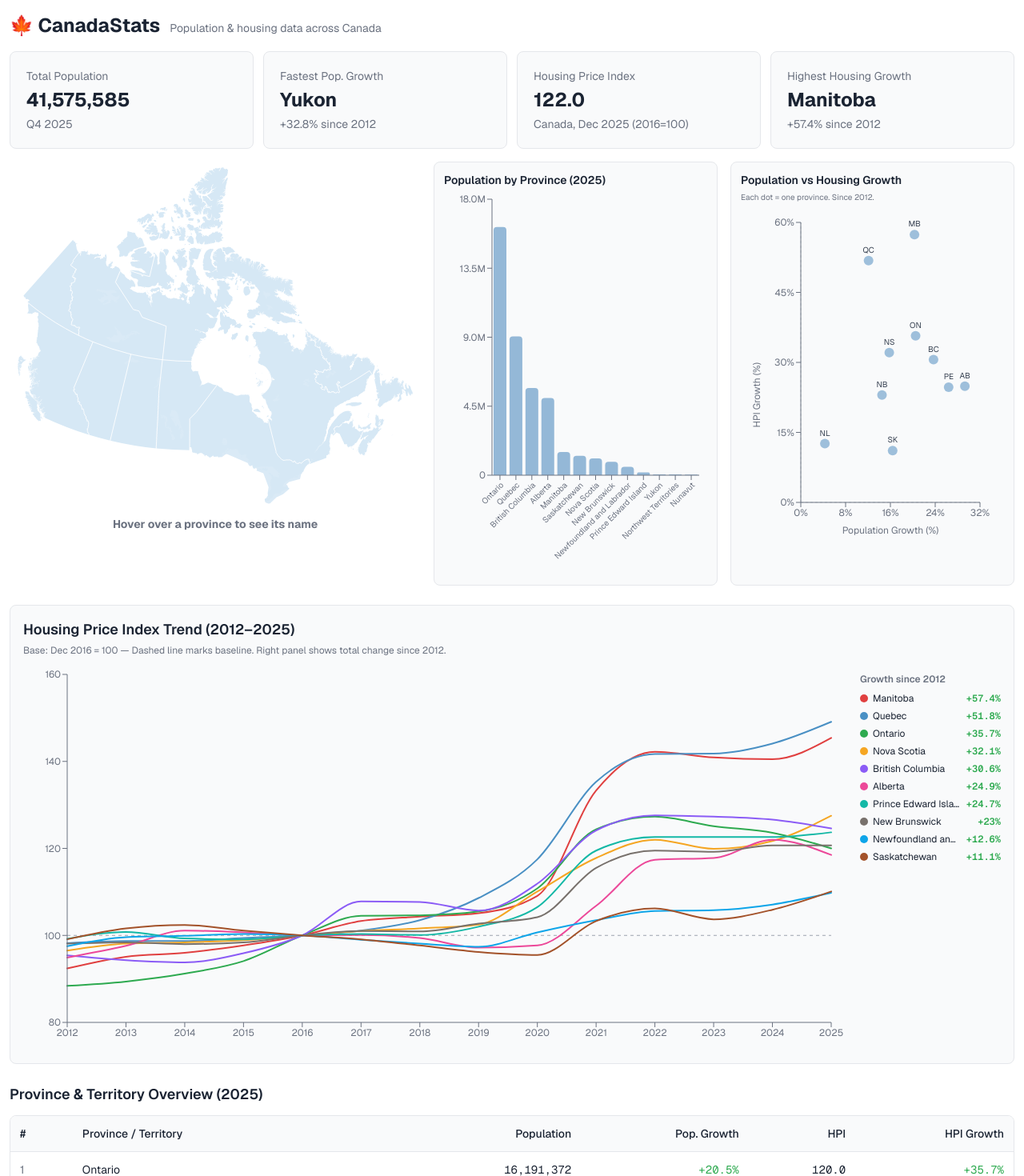
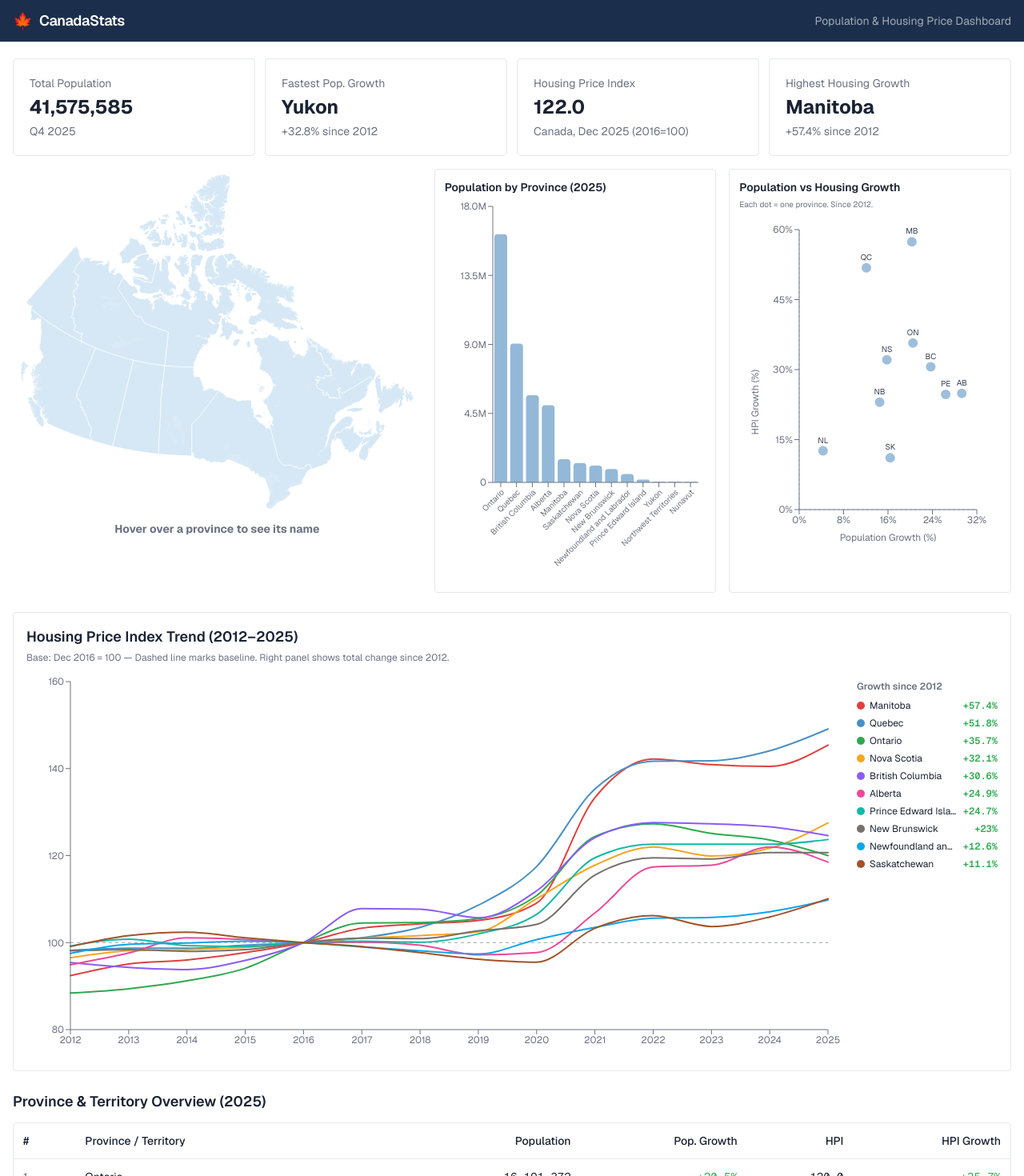
Before and after one commit to Mik-watanabe/province-data-dashboard, a Next.js app: page / in a window 1280 px wide. Shown: the top 1470 px of the page at 80% size. Built offline with nearby package versions, Linux system fonts and the light colour scheme.

Commit message:
change header layout

```diff
--- a/app/components/InteractiveSection.tsx
+++ b/app/components/InteractiveSection.tsx
@@ -26,13 +26,13 @@ export default function InteractiveSection({
       </div>
 
       <div className="lg:col-span-7 grid grid-cols-1 gap-4 md:grid-cols-2">
-        <div className="rounded-lg border border-card-border bg-card-bg p-3">
+        <div className="rounded border border-card-border bg-card-bg p-3">
           <h2 className="mb-1 text-sm font-semibold">
             Population by Province ({year})
           </h2>
           <PopulationBarChart data={provinces} highlightedProvince={hoveredProvince} />
         </div>
-        <div className="rounded-lg border border-card-border bg-card-bg p-3">
+        <div className="rounded border border-card-border bg-card-bg p-3">
           <h2 className="mb-1 text-sm font-semibold">
             Population vs Housing Growth
           </h2>
--- a/app/components/SummaryCard.tsx
+++ b/app/components/SummaryCard.tsx
@@ -12,7 +12,7 @@ export default function SummaryCard({
   comingSoon = false,
 }: SummaryCardProps) {
   return (
-    <div className="rounded-lg border border-card-border bg-card-bg p-5">
+    <div className="rounded border border-card-border bg-card-bg p-5">
       <p className="text-sm text-muted">{title}</p>
       {comingSoon ? (
         <p className="mt-2 text-lg text-muted italic">Coming Soon</p>
--- a/app/globals.css
+++ b/app/globals.css
@@ -6,8 +6,10 @@
   --accent: #ff0000;
   --accent-light: #fff0f0;
   --card-border: #e5e7eb;
-  --card-bg: #f9fafb;
+  --card-bg: #ffffff;
   --muted: #6b7280;
+  --nav-bg: #1b2e4b;
+  --nav-fg: #ffffff;
 }
 
 @theme inline {
@@ -18,6 +20,8 @@
   --color-card-border: var(--card-border);
   --color-card-bg: var(--card-bg);
   --color-muted: var(--muted);
+  --color-nav-bg: var(--nav-bg);
+  --color-nav-fg: var(--nav-fg);
   --font-sans: var(--font-geist-sans);
   --font-mono: var(--font-geist-mono);
 }
--- a/app/layout.tsx
+++ b/app/layout.tsx
@@ -27,6 +27,17 @@ export default function RootLayout({
       <body
         className={`${geistSans.variable} ${geistMono.variable} antialiased`}
       >
+        <nav className="border-b border-card-border bg-nav-bg text-nav-fg">
+          <div className="mx-auto flex max-w-7xl items-center justify-between px-4 py-3">
+            <div className="flex items-center gap-2">
+              <span className="text-xl">🍁</span>
+              <span className="text-lg font-semibold tracking-tight">CanadaStats</span>
+            </div>
+            <p className="hidden text-sm text-nav-fg/60 sm:block">
+              Population & Housing Price Dashboard
+            </p>
+          </div>
+        </nav>
         {children}
       </body>
     </html>
--- a/app/page.tsx
+++ b/app/page.tsx
@@ -40,16 +40,7 @@ export default function Home() {
     }));
 
   return (
-    <main className="mx-auto max-w-7xl px-3 py-4">
-      <header className="mb-4 flex items-baseline gap-3">
-        <h1 className="text-2xl font-bold">
-          <span className="text-accent">🍁</span> CanadaStats
-        </h1>
-        <p className="text-sm text-muted">
-          Population & housing data across Canada
-        </p>
-      </header>
-
+    <main className="mx-auto max-w-7xl px-4 py-5">
       {/* Summary cards */}
       <section className="mb-4 grid grid-cols-2 gap-3 md:grid-cols-4">
         <SummaryCard
@@ -83,7 +74,7 @@ export default function Home() {
 
       {/* Row 2: Housing price line chart (full width) */}
       <section className="mb-6">
-        <div className="rounded-lg border border-card-border bg-card-bg p-4">
+        <div className="rounded border border-card-border bg-card-bg p-4">
           <h2 className="mb-1 text-lg font-semibold">
             Housing Price Index Trend (2012–{housingYear})
           </h2>
@@ -99,7 +90,7 @@ export default function Home() {
         <h2 className="mb-3 text-lg font-semibold">
           Province & Territory Overview ({year})
         </h2>
-        <div className="overflow-x-auto rounded-lg border border-card-border">
+        <div className="overflow-x-auto rounded border border-card-border bg-card-bg">
           <table className="w-full text-left text-sm">
             <thead className="border-b border-card-border bg-card-bg">
               <tr>
```
